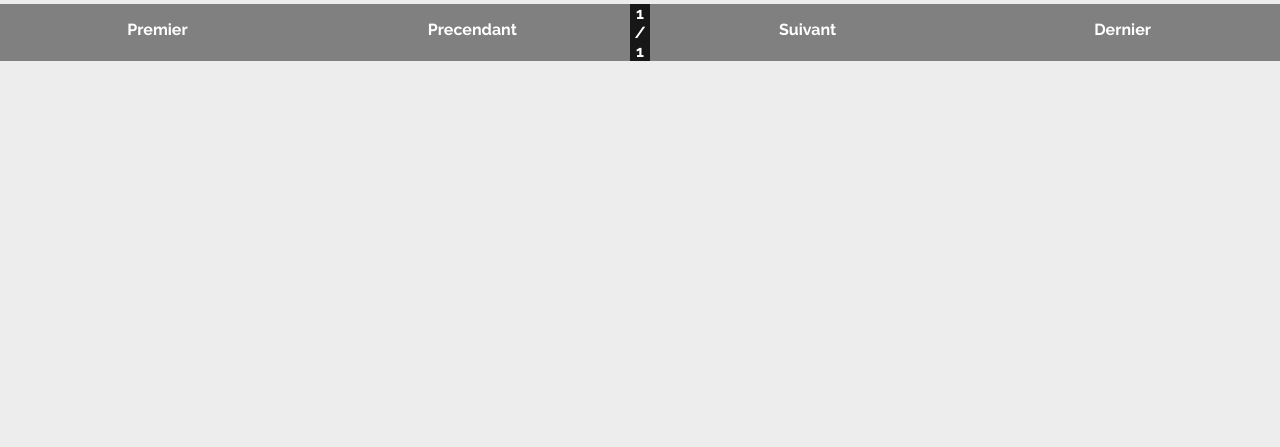
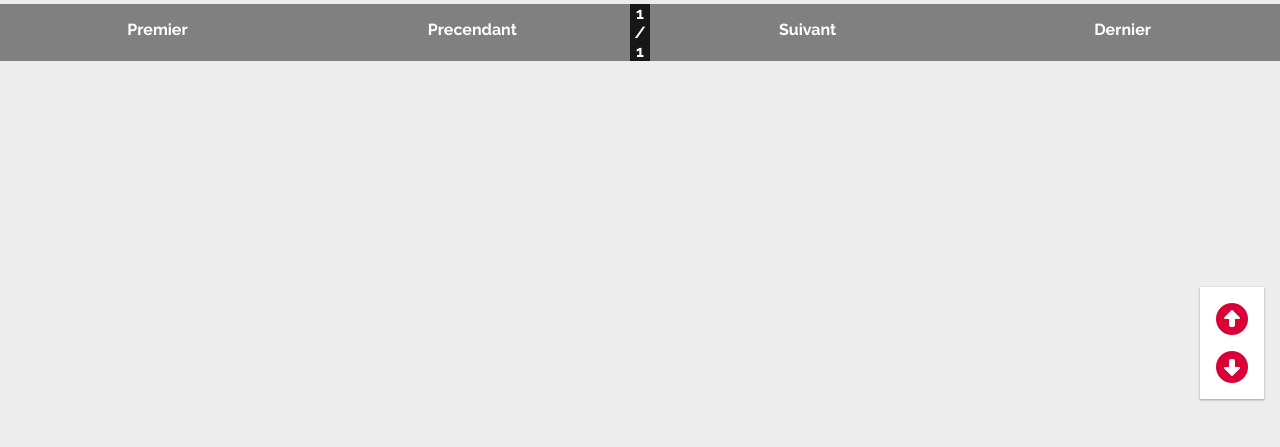
Before and after one commit to bsrodrigue/stalnov-legacy, a Django app: page /reader/novel/1 in a window 1280 px wide. Shown: the part 425-872 px from the top of the page. Run offline with Django 3.2, Linux system fonts and the light colour scheme; a user stored in the database is signed in; tables that the repository leaves empty hold one stand-in row (values such as "Sample post"); parts of the project's set-up code (start-up, migrations or seed data) failed here and were passed over; some libraries are stand-ins or nearby versions.

Commit message:
add navigation to reade

```diff
--- a/src/apps/main/templates/novels/pages/reader.jinja
+++ b/src/apps/main/templates/novels/pages/reader.jinja
@@ -1,6 +1,7 @@
 {% extends 'global/base.html' %}
 {% load static %}
 {% block content %}
+    <div id="page-top"></div>
 
     <aside class="reader-side-panel reader-side-panel-hidden">
         <div class="reader-side-panel-content">
@@ -28,6 +29,20 @@
     </aside>
 
 
+    <aside class="reader-navigator material-shadow">
+        <div class="reader-navigator-top">
+            <a href="#page-top">
+                <i class="fas fa-arrow-alt-circle-up"></i>
+            </a>
+        </div>
+        <div class="reader-navigator-bottom">
+            <a href="#page-bottom">
+                <i class="fas fa-arrow-alt-circle-down"></i>
+            </a>
+        </div>
+    </aside>
+
+
     {% include 'novels/blocks/ui_commands/paginator.jinja' %}
     <div class="chapter-content material-shadow">
         {% for current_chapter in page_obj%}
@@ -50,6 +65,8 @@
     </div>
 
 
+    <div id="page-bottom"></div>
+
     {% include 'novels/blocks/ui_commands/paginator.jinja' %}
 
 
--- a/src/frontend/static/global/css/main.css
+++ b/src/frontend/static/global/css/main.css
@@ -992,6 +992,22 @@ form.auth-form {
     font-size: 2em;
 }
 
+.reader-navigator {
+    background-color: white;
+    position: fixed;
+    bottom: 3em;
+    right: 1em;
+}
+
+.reader-navigator > div {
+    margin: 1em;
+}
+
+.reader-navigator i {
+    font-size: 2em;
+    color: var(--ternary-color);
+}
+
 .chapter-title {
     font-weight: bold;
     margin: 1em 0;
```
